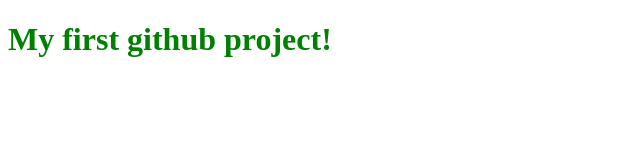
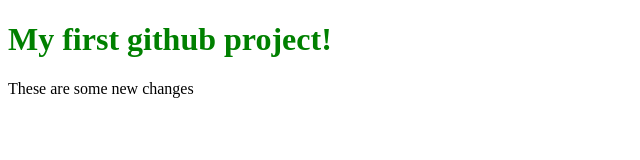
Before and after one commit to CurtainUp/github101_C28, a plain HTML site: page index.html in a window 1280 px wide. Shown: the whole page, without its empty margins (0-640 px from the left). Drawn offline with Linux system fonts and the light colour scheme.

Commit message:
Added P tag to index

```diff
--- a/index.html
+++ b/index.html
@@ -9,5 +9,8 @@
 </head>
 <body>
   <h1 class="title">My first github project!</h1>
+  <p>
+    These are some new changes
+  </p>
 </body>
 </html>
```
